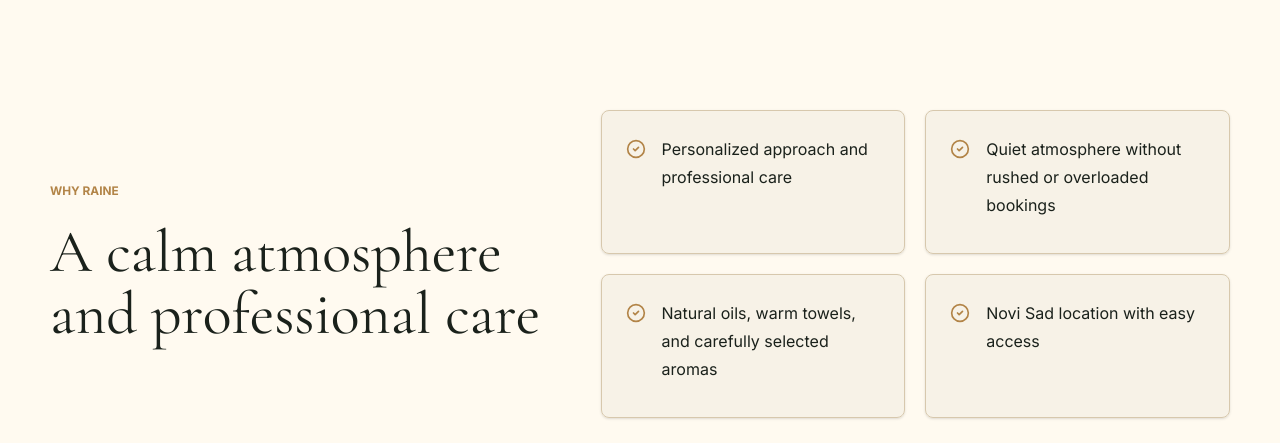
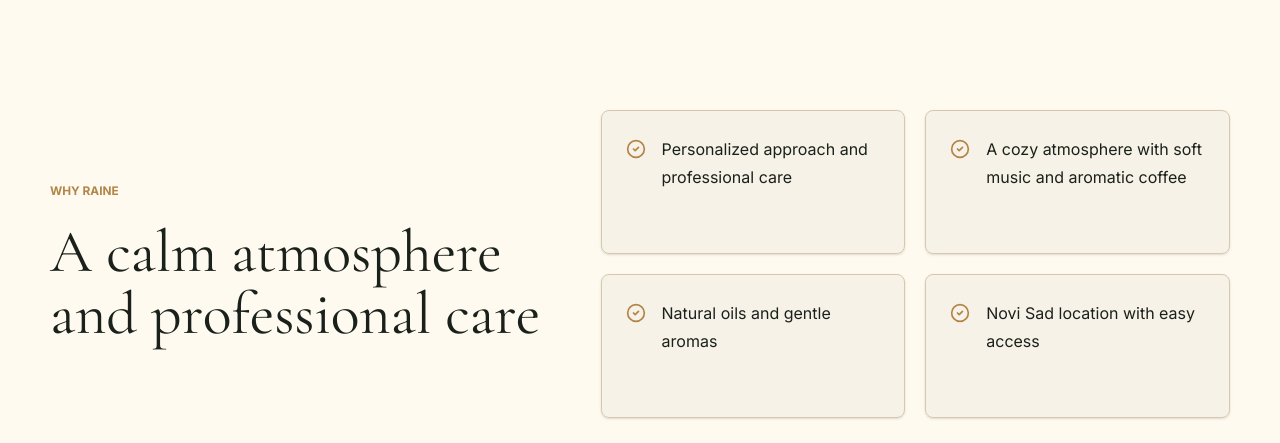
Before and after one commit to Ortem-T/massage-salon-site, a Next.js app: page /en in a window 1280 px wide. Shown: the part 1300-1743 px from the top of the page. Built offline with nearby package versions, Linux system fonts and the light colour scheme; no server answers; the database is empty.

Commit message:
Update homepage benefits copy

```diff
--- a/src/i18n/dictionaries/en.ts
+++ b/src/i18n/dictionaries/en.ts
@@ -130,8 +130,8 @@
     title: "A calm atmosphere and professional care",
     items: [
       "Personalized approach and professional care",
-      "Quiet atmosphere without rushed or overloaded bookings",
-      "Natural oils, warm towels, and carefully selected aromas",
+      "A cozy atmosphere with soft music and aromatic coffee",
+      "Natural oils and gentle aromas",
       "Novi Sad location with easy access"
     ]
   },
--- a/src/i18n/dictionaries/ru.ts
+++ b/src/i18n/dictionaries/ru.ts
@@ -130,8 +130,8 @@
     title: "Спокойная атмосфера и профессиональная забота",
     items: [
       "Индивидуальный подход и профессиональная забота",
-      "Тихая атмосфера без спешки и перегруженного расписания",
-      "Натуральные масла, теплые полотенца и деликатные ароматы",
+      "Уютная атмосфера с приятной музыкой и ароматным кофе",
+      "Натуральные масла и нежные ароматы",
       "Локация в Нови-Саде с удобным доступом"
     ]
   },
--- a/src/i18n/dictionaries/sr.ts
+++ b/src/i18n/dictionaries/sr.ts
@@ -136,8 +136,8 @@
     title: "Mirna atmosfera i profesionalna nega",
     items: [
       "Individualni pristup i profesionalna nega",
-      "Tiha atmosfera bez žurbe i preopterećenih termina",
-      "Prirodna ulja, topli peškiri i pažljivo odabrani mirisi",
+      "Prijatna atmosfera uz laganu muziku i aromatičnu kafu",
+      "Prirodna ulja i nežni mirisi",
       "Lokacija u Novom Sadu sa lakim pristupom"
     ]
   },
```
Also changed, not shown: 1 other file (tests, documents, lock files or other folders).
